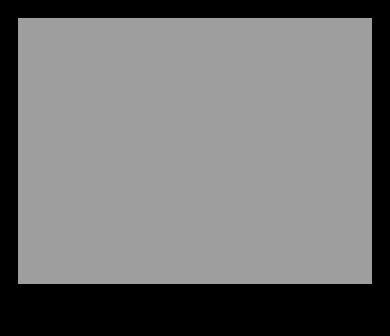
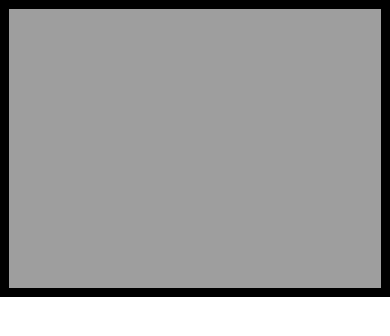
Before and after one commit to Ilyamori/ilyamori.github.io, a plain HTML site: page index.html in a window 390 px wide. Drawn offline with Linux system fonts and the light colour scheme.

Commit message:
Update styles.css

```diff
--- a/styles.css
+++ b/styles.css
@@ -1,6 +1,6 @@
 /* Основные стили для всего сайта */
 body {
-    background-color: black; /* Черный фон для всего сайта */
+    background-color: white; /* Черный фон для всего сайта */
     color: white; /* Белый цвет текста для контраста */
     margin: 0;
     padding: 0;
@@ -32,7 +32,7 @@ body {
 /* Контейнер для изображения */
 .image-container {
     background-color: black; /* Черный фон для контейнера с изображением */
-    padding: 115px; /* Отступы вокруг изображения */
+    padding: 35px; /* Отступы вокруг изображения */
     box-sizing: border-box; /* Учитываем отступы в общей ширине */
     text-align: center; /* Центрируем изображение */
     overflow: hidden; /* Скрываем лишнюю часть изображения */
@@ -49,7 +49,7 @@ body {
 /* Для мобильных устройств */
 @media (max-width: 768px) {
     .image-container {
-        padding: 18px; /* Отступы вокруг изображения */
+        padding: 9px; /* Отступы вокруг изображения */
     }
     .responsive-image {
         padding: 0px;
```
